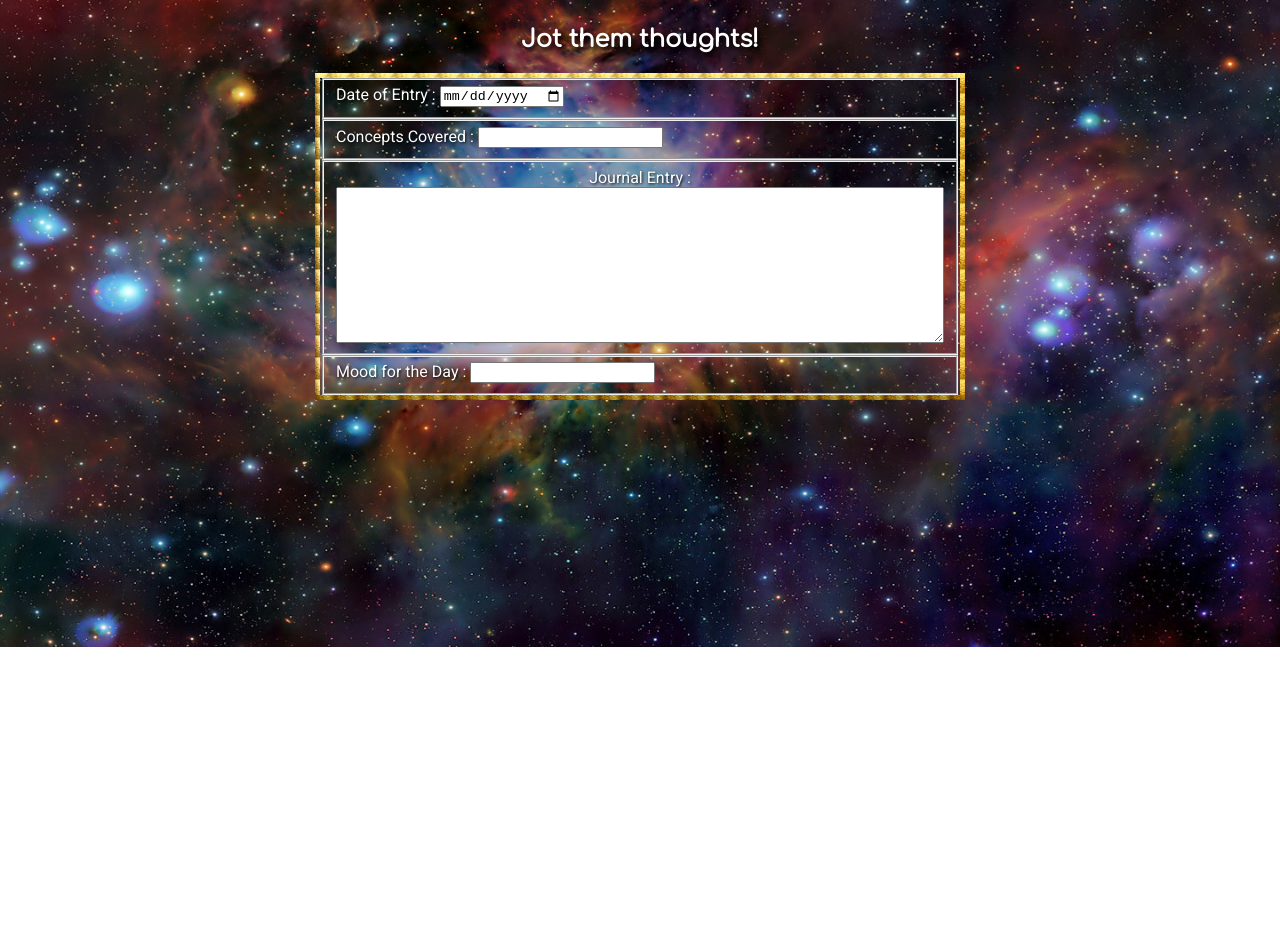
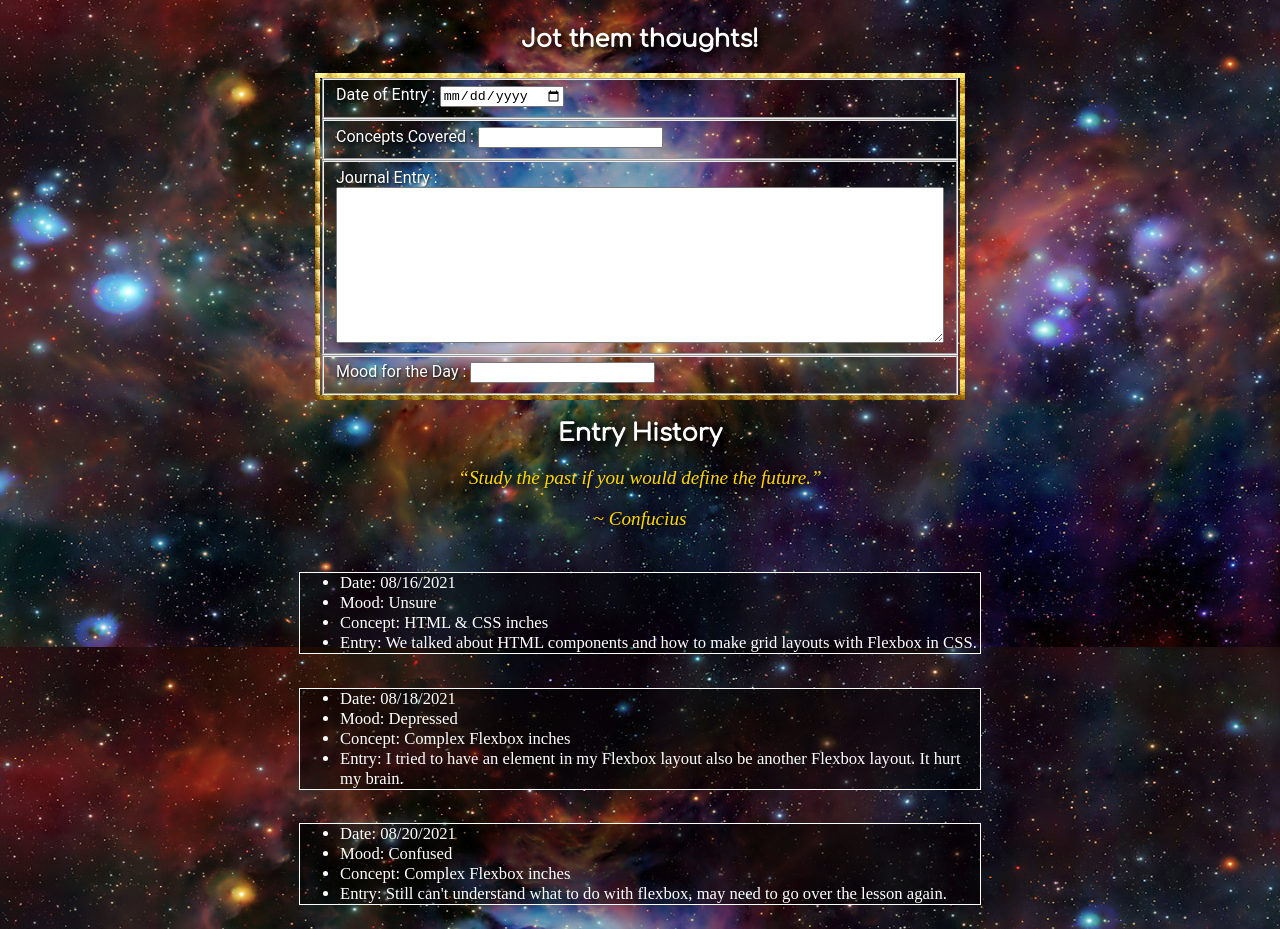
Before and after one commit to joshuastewart417/daily-journal, a plain HTML site: page index.html in a window 1280 px wide. Shown: the part 153-1082 px from the top of the page. Before the commit the page ends 800 px from the top, so only its background shows below. Drawn offline with Linux system fonts and the light colour scheme.

Commit message:
completed creation of entry list forms and styling

```diff
--- a/index.html
+++ b/index.html
@@ -11,7 +11,6 @@
     <link href="https://fonts.googleapis.com/css2?family=Comfortaa&display=swap" rel="stylesheet">
     <link rel="preconnect" href="https://fonts.googleapis.com">
     <link rel="preconnect" href="https://fonts.gstatic.com" crossorigin>
-    <link href="https://fonts.googleapis.com/css2?family=Roboto&display=swap" rel="stylesheet">
 </head>
 <body>
     <header>
@@ -48,10 +47,17 @@
                 </fieldset>
             </form>
         </div>
+        <h2>Entry History</h2>
+        <p>“Study the past if you would define the future.”</p>
+        <p>~ Confucius</p>
+        <div class="entryList">
+
+        </div>
     </main>
 
     <footer>
 
     </footer>
+<script type="module" src="./scripts/main.js"></script>
 </body>
 </html>
--- /dev/null
+++ b/scripts/JournalData.js
@@ -0,0 +1,38 @@
+const journal = [
+  {
+    id: 1,
+    date: "08/16/2021",
+    concept: "HTML & CSS",
+    entry:
+      "We talked about HTML components and how to make grid layouts with Flexbox in CSS.",
+    mood: "Unsure",
+  },
+  {
+    id: 2,
+    date: "08/18/2021",
+    concept: "Complex Flexbox",
+    entry:
+      "I tried to have an element in my Flexbox layout also be another Flexbox layout. It hurt my brain.",
+    mood: "Depressed",
+  },
+  {
+    id: 2,
+    date: "08/20/2021",
+    concept: "Complex Flexbox",
+    entry:
+      "Still can't understand what to do with flexbox, may need to go over the lesson again.",
+    mood: "Confused",
+  },
+];
+
+/*
+    You export a function that provides a version of the
+    raw data in the format that you want
+*/
+export const getJournalEntries = () => {
+  const sortedByDate = journal.sort(
+    (currentEntry, nextEntry) =>
+      Date.parse(currentEntry.date) - Date.parse(nextEntry.date)
+  );
+  return sortedByDate;
+};
--- /dev/null
+++ b/scripts/JournalEntry.js
@@ -0,0 +1,16 @@
+/*
+ *  Purpose: To render a single journal entry as an
+ *           HTML representation of the data
+ */
+export const JournalEntryComponent = (entry) => {
+  return `
+        <section id="entry--${entry.id}" class="journalEntry">
+            <ul>
+					<li class="entry-details">Date: ${entry.date}</li>
+					<li class="entry-details">Mood: ${entry.mood}</li>
+					<li class="entry-details">Concept: ${entry.concept} inches</li>
+					<li class="entry-details">Entry: ${entry.entry}</li>
+			</ul>
+        </section>
+    `;
+};
--- /dev/null
+++ b/scripts/JournalEntryList.js
@@ -0,0 +1,18 @@
+import { getJournalEntries } from "./JournalData.js";
+import { JournalEntryComponent } from "./JournalEntry.js";
+
+// DOM reference to where all entries will be rendered
+const entryList = document.querySelector(".entryList");
+
+export const EntryListComponent = () => {
+  // Use the journal entry data from the data module component
+  const entries = getJournalEntries();
+
+  let entryHTML = " ";
+
+  for (const entry of entries) {
+    entryHTML += JournalEntryComponent(entry);
+  }
+
+  entryList.innerHTML += `${entryHTML}`;
+};
--- /dev/null
+++ b/scripts/main.js
@@ -0,0 +1,3 @@
+import { EntryListComponent } from "./JournalEntryList.js";
+
+EntryListComponent();
--- a/styles/main.css
+++ b/styles/main.css
@@ -9,6 +9,7 @@ html {
 header {
   display: flex;
   justify-content: center;
+  margin-right: 1vw;
 }
 
 header img {
@@ -34,6 +35,7 @@ h2 {
   font-family: "Comfortaa", cursive;
   color: white;
   text-shadow: 3px 3px 5px black;
+  text-align: center;
 }
 
 .form_container {
@@ -57,5 +59,29 @@ form {
 .textarea {
   display: flex;
   flex-direction: column;
+  text-align: left;
+}
+/* ============================================================== */
+
+.entryList {
+  display: flex;
+  flex-direction: column;
+  align-items: center;
+  margin-top: 2vw;
+  color: white;
+}
+
+.entryList ul {
+  width: 50vw;
+  font-size: 1.3vw;
+  border: 1px solid white;
+  background-color: rgba(0, 0, 0, 0.5);
+}
+
+p {
+  color: gold;
+  font-size: 1.5vw;
+  font-style: italic;
+  text-shadow: 2px 2px 10px black;
   text-align: center;
 }
```
